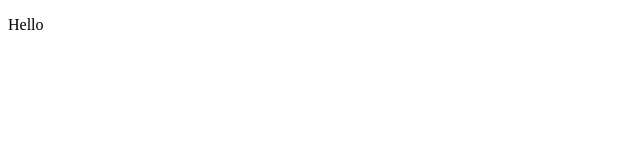
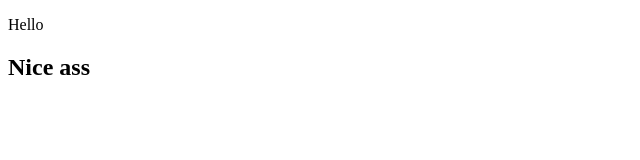
Before and after one commit to SoniroOne/project, a plain HTML site: page index.html in a window 1280 px wide. Shown: the whole page, without its empty margins (0-640 px from the left). Drawn offline with Linux system fonts and the light colour scheme.

Commit message:
index.html mod

```diff
--- a/index.html
+++ b/index.html
@@ -8,6 +8,6 @@
 </head>
 <body>
 <p oneclick=""> Hello </p>
-
+<h2>Nice ass</h2>
 </body>
 </html>
```
